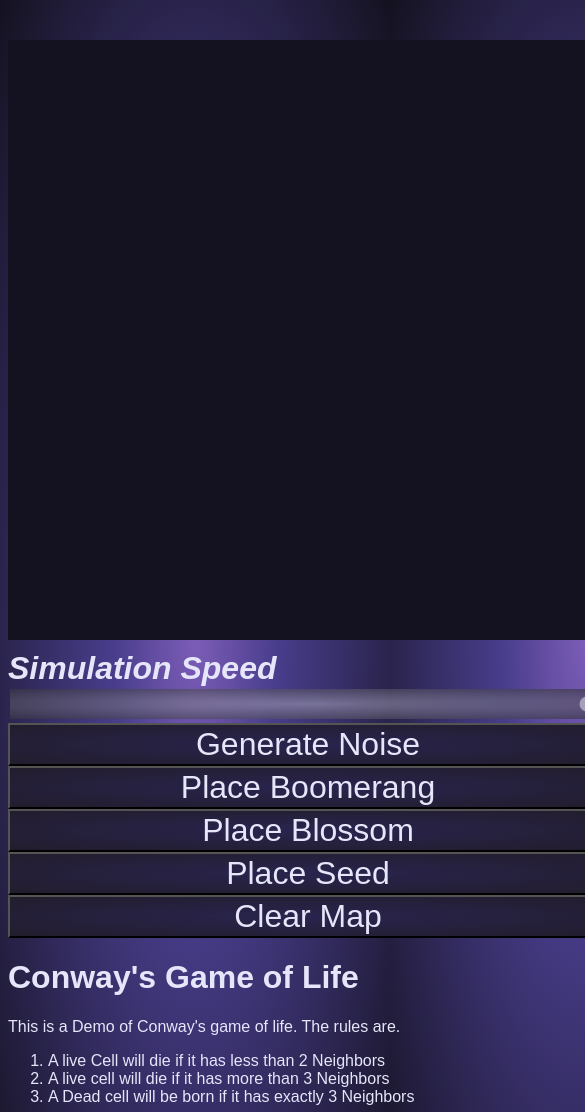
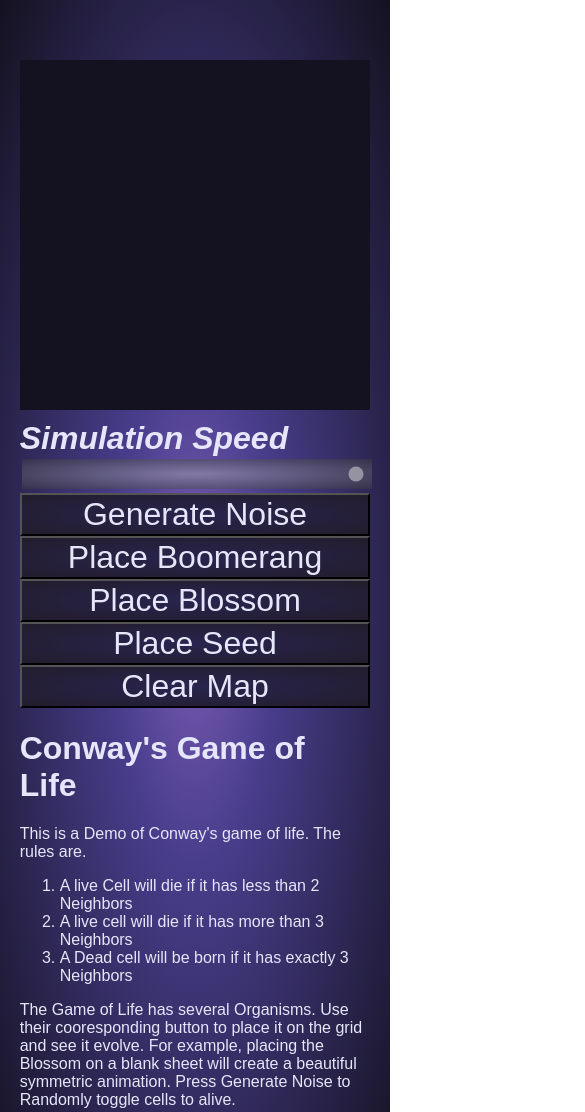
Before and after one commit to Dpartr/Automata-demo, a plain HTML site: page index.html in a window 390 px wide. Shown: the top 1112 px of the page, 585 px wide, since content can reach past the window. Drawn offline with Linux system fonts and the light colour scheme.

Commit message:
Testing for mobile

```diff
--- a/styles.css
+++ b/styles.css
@@ -3,8 +3,9 @@ body {
     background-image: radial-gradient(#7d5db8 ,darkslateblue 30%,  rgb(20, 18, 32));
     font-family: Arial, Helvetica, sans-serif;
     color: lavender;
-    width: min-content;
+    width: auto;
     display:block;
+    padding: 3%;
 
 }
 .grid {
@@ -23,8 +24,8 @@ label {
 .cell {
     background-color: rgb(20, 18, 32); /* Default: dead cells */
     column-gap: 0px;
-    width: 12px;
-    height: 12px;
+    width: 1.8vw;
+    height: 1.8vw;
 }
 .alive {
     background-color:rgb(166, 151, 255); /* Alive cells */
```
